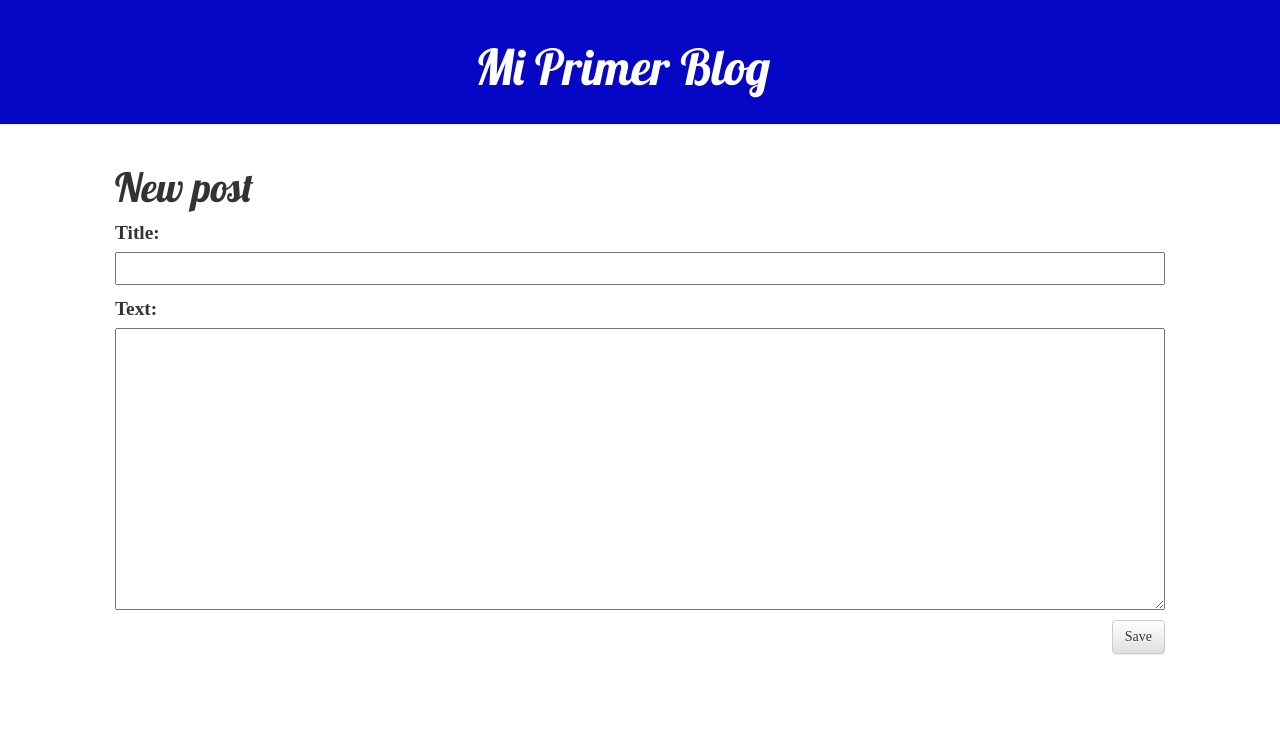
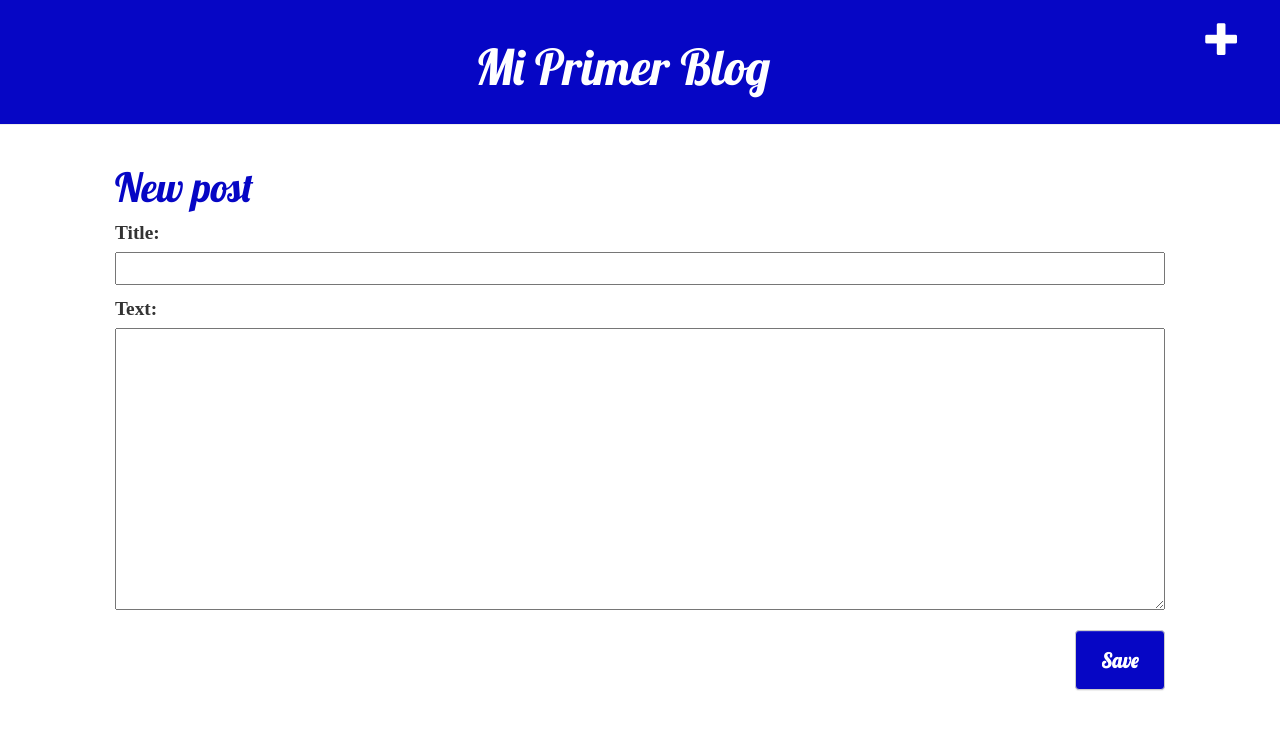
Before and after one commit to TeresaHRivas/my-first-blog, a Django app: page /post/new/ in a window 1280 px wide; the page is wider, and only the part inside the window is pictured. Shown: the top 730 px of that part. Run offline with Django 3.2, Linux system fonts and the light colour scheme; some libraries are stand-ins or nearby versions.

Commit message:
diseno del boton guardar

```diff
--- a/miBlog/models.py
+++ b/miBlog/models.py
@@ -2,7 +2,6 @@ from django.db import models
 from django.utils import timezone
 
 class Post(models.Model):
-    objects = None
     author = models.ForeignKey('auth.User', on_delete=models.CASCADE)
     title = models.CharField(max_length=200)
     text = models.TextField()
--- a/miBlog/static/css/blog.css
+++ b/miBlog/static/css/blog.css
@@ -22,6 +22,7 @@
 h1, h2, h3, h4 {
     font-family: 'Lobster', cursive;
     font-size: 30pt;
+    color:#0606C5;
 }
 
 .date {
@@ -30,6 +31,12 @@ h1, h2, h3, h4 {
 
 .save {
     float: right;
+    color: #ffff;
+    background: #0606C5;
+    width: 90px;
+    height: 60px;
+    font-size: 15pt;
+     font-family: 'Lobster'
 }
 
 .post-form textarea, .post-form input {
@@ -37,7 +44,7 @@ h1, h2, h3, h4 {
 }
 
 .top-menu, .top-menu:hover, .top-menu:visited {
-    color: #0606C5;
+    color: #ffff;
     float: right;
     font-size: 26pt;
     margin-right: 20px;
--- a/miBlog/templates/miBlog/post_edit.html
+++ b/miBlog/templates/miBlog/post_edit.html
@@ -2,8 +2,10 @@
 
 {% block content %}
     <h2>New post</h2>
-    <form method="POST" class="post-form">{% csrf_token %}
+    <div method="POST" class="post-form">{% csrf_token %}
         {{ form.as_p }}
-        <button type="submit" class="save btn btn-default">Save</button>
+         <h3>
+             <button type="submit" class="save btn btn-default">Save</button>
+         </h3>
     </form>
 {% endblock %}
```
